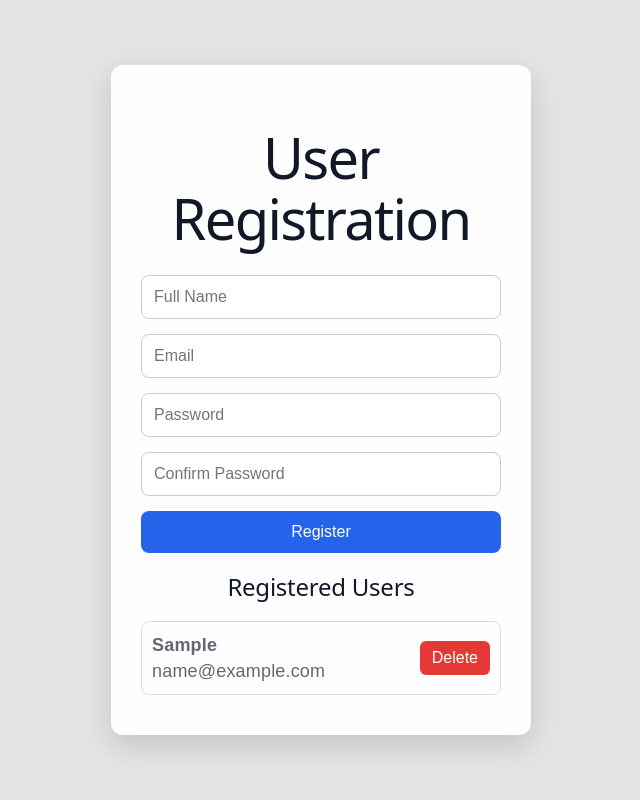
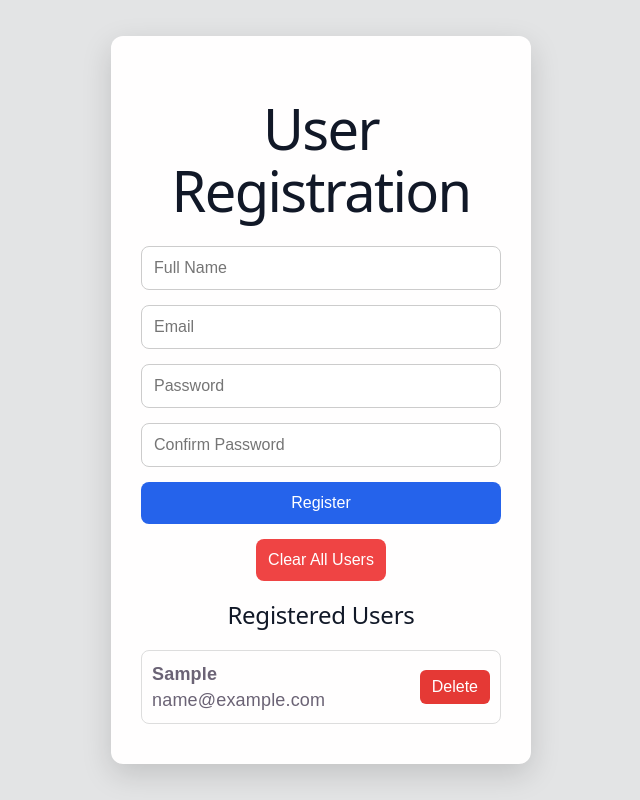
Before and after one commit to hafiz-1/User-registeration-form, a React (Vite) app: page / in a window 1280 px wide. Both pictures are taken after typing "Sample", "name@example.com", "Sample123", "Sample123" into the empty fields and a click on the button "Register". Shown: the whole page, without its empty margins (319-959 px from the left). Built offline with nearby package versions, Linux system fonts and the light colour scheme.

Commit message:
Del All button added

```diff
--- a/src/App.css
+++ b/src/App.css
@@ -96,3 +96,17 @@ button:hover {
 .delete-btn:hover {
     background: #c62828;
 }
+
+.clear-btn{
+
+    margin-top:15px;
+
+    background:#ef4444;
+
+}
+
+.clear-btn:hover{
+
+    background:#dc2626;
+
+}
--- a/src/App.jsx
+++ b/src/App.jsx
@@ -83,6 +83,12 @@ function App() {
 
   }
 
+  function handleClearUsers() {
+
+    setUsers([]);
+
+  }
+
   useEffect(() => {
 
     localStorage.setItem("users", JSON.stringify(users));
@@ -146,6 +152,19 @@ function App() {
 
         </form>
 
+        {users.length > 0 && (
+
+          <button
+            className="clear-btn"
+            onClick={handleClearUsers}
+          >
+
+            Clear All Users
+
+          </button>
+
+        )}
+
         <h2>Registered Users</h2>
 
         <ul className="user-list">
```
